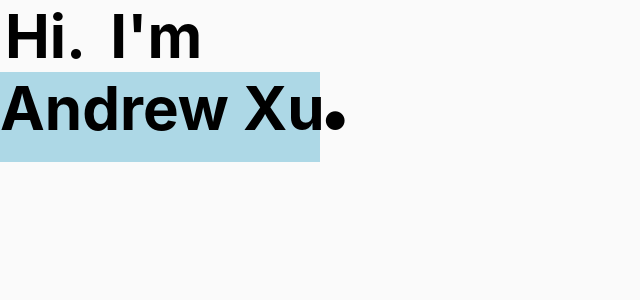
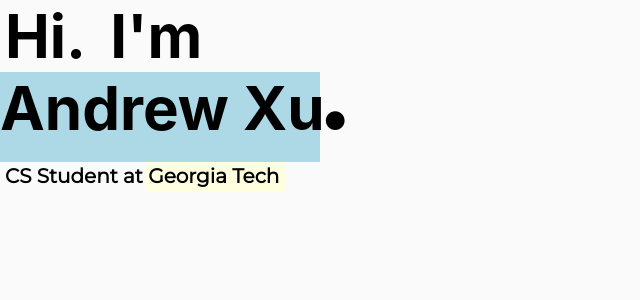
Before and after one commit to andwxu/andwxu.github.io, a React (Create React App) app: page / in a window 1280 px wide. Shown: the top 300 px of the page, without its empty margins (0-640 px from the left). Built offline with nearby package versions, Linux system fonts and the light colour scheme.

Commit message:
added new line

```diff
--- a/src/App.css
+++ b/src/App.css
@@ -37,3 +37,13 @@ h4 {
   font-size: 60px;
   z-index: 100;
 }
+
+h5 {
+  position: absolute;
+  margin-top: 92px;
+  margin-left: 5px;
+  display: block;
+  font-size: 20px;
+  z-index: 100;
+  font-family: 'Montserrat';
+}
--- a/src/App.js
+++ b/src/App.js
@@ -1,4 +1,5 @@
 import React from 'react';
+import './index.css';
 import './App.css';
 import Highlight from  './Highlight';
 import Hi from './Hi';
--- a/src/Hi.js
+++ b/src/Hi.js
@@ -26,12 +26,19 @@ export default function Hi() {
         delay: 2000,
     });
 
+    const props5 = useSpring({
+        opacity: 1,
+        from: { opacity: 0 },
+        delay: 2500,
+    });
+
     return (
         <div>
             <animated.h1 style={props}>Hi.</animated.h1>
             <animated.h2 style={props2}> I'm</animated.h2>
             <animated.h3 style={props3}>Andrew Xu</animated.h3>
             <animated.h4 style={props4}>•</animated.h4>
+            <animated.h5 style={props5}>CS Student at Georgia Tech</animated.h5>
         </div>
     )
 }
--- a/src/Highlight.js
+++ b/src/Highlight.js
@@ -1,18 +1,26 @@
-import React, { useState } from 'react'
+import React from 'react';
 import { useSpring, animated } from 'react-spring';
 
 export default function Highlight() {
-    const [state, toggle] = useState(true);
     const props = useSpring({
-        from: {width: '0px', background: state ? 'black' : 'lightblue'},
-        to: {width: '320px', background: state ? 'lightblue' : 'black'},
+        from: { width: '0px', background: 'lightblue' },
+        to: { width: '320px' },
         delay: 1500,
     });
 
+    const props2 = useSpring({
+        from: { width: '0px', background: 'lightyellow', marginLeft: '145px'},
+        to: { width: '140px' },
+        delay: 3000,
+    });
+
     return (
-        <div style={wrapper} onClick={() => toggle(!state)}>
+        <div style={wrapper}>
             <animated.div style={props}>
                 <div style={style}></div>
+            </animated.div>
+            <animated.div style={props2}>
+                <div style={style2}></div>
             </animated.div>
         </div>
     )
@@ -24,6 +32,12 @@ const style = {
     verticalAlign: 'middle',
 }
 
+const style2 = {
+    height: '30px',
+    textAlign: 'center',
+    verticalAlign: 'middle',
+}
+
 const wrapper = {
     height: '90px',
     textAlign: 'center',
--- a/src/index.css
+++ b/src/index.css
@@ -1,3 +1,5 @@
+@import url('https://fonts.googleapis.com/css?family=Montserrat');
+
 body {
   margin: 0;
   font-family: -apple-system, BlinkMacSystemFont, 'Segoe UI', 'Roboto', 'Oxygen',
```
Also changed, not shown: src/Bubble.js (added).
